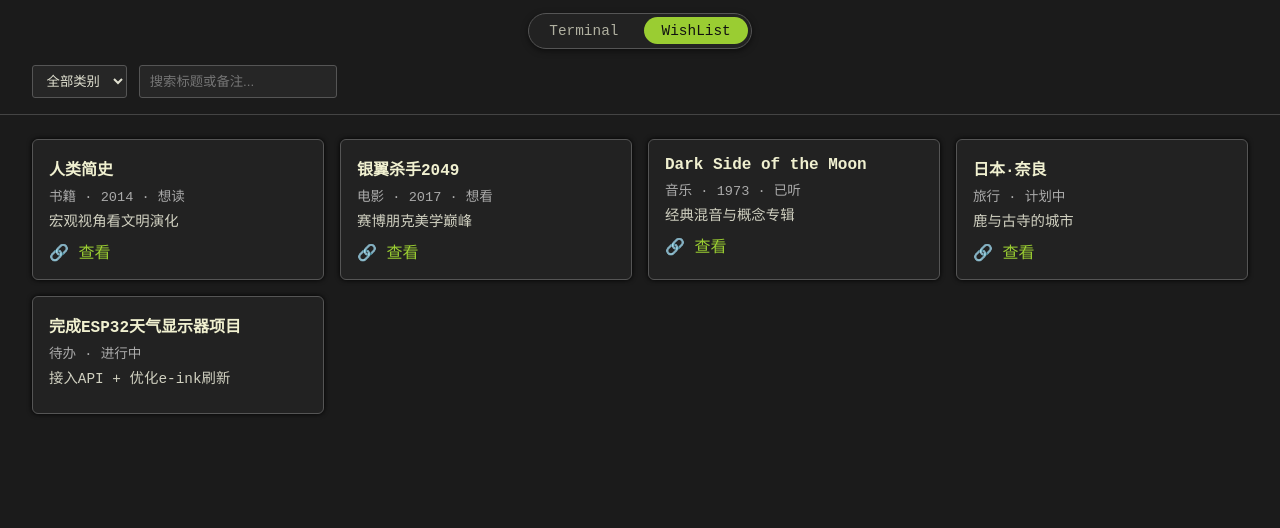
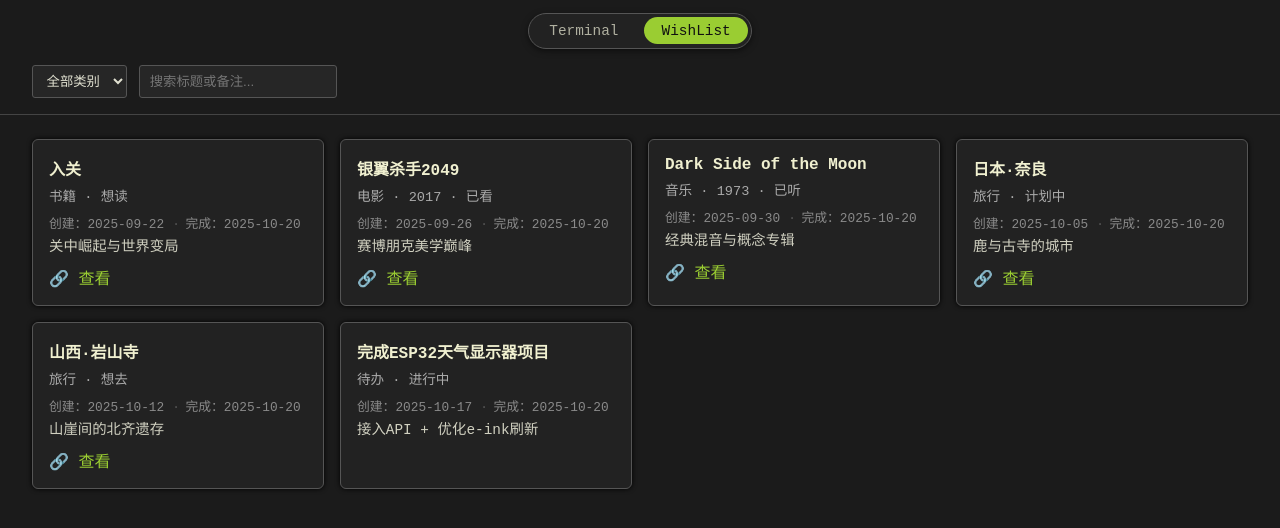
Before and after one commit to endoce/Fav-Cloud, a plain HTML site: page WishList.html in a window 1280 px wide. Shown: the part 54-582 px from the top of the page. Drawn offline with Linux system fonts and the light colour scheme.

Commit message:
Add creation and completion timelines to wishlist

```diff
--- a/WishList.html
+++ b/WishList.html
@@ -91,6 +91,23 @@
       color: #aaa;
       margin-bottom: 0.5rem;
     }
+    .timeline {
+      font-size: 0.8rem;
+      color: #8a8a8a;
+      display: flex;
+      flex-wrap: wrap;
+      gap: 0.5rem;
+      margin-bottom: 0.4rem;
+    }
+    .timeline span::before {
+      content: '·';
+      margin: 0 0.35rem 0 0;
+      color: #555;
+    }
+    .timeline span:first-child::before {
+      content: '';
+      margin: 0;
+    }
     .notes {
       font-size: 0.9rem;
       line-height: 1.3;
@@ -124,11 +141,12 @@
 
   <script>
     const data = [
-      {category: '书籍', title: '人类简史', creator: '尤瓦尔·赫拉利', year: 2014, status: '想读', notes: '宏观视角看文明演化', link: 'https://book.douban.com/subject/25985021/'},
-      {category: '电影', title: '银翼杀手2049', creator: 'Denis Villeneuve', year: 2017, status: '想看', notes: '赛博朋克美学巅峰', link: 'https://movie.douban.com/subject/10512661/'},
-      {category: '音乐', title: 'Dark Side of the Moon', creator: 'Pink Floyd', year: 1973, status: '已听', notes: '经典混音与概念专辑', link: 'https://music.apple.com/album/dark-side-of-the-moon/1065973692'},
-      {category: '旅行', title: '日本·奈良', creator: '', year: '', status: '计划中', notes: '鹿与古寺的城市', link: 'https://www.japan.travel/zh/spot/24/'},
-      {category: '待办', title: '完成ESP32天气显示器项目', creator: '自己', year: '', status: '进行中', notes: '接入API + 优化e-ink刷新', link: ''}
+      {category: '书籍', title: '入关', creator: '张明杨', year: '', status: '想读', notes: '关中崛起与世界变局', link: 'https://book.douban.com/subject/36613048/', createdAt: '2025-09-22', completedAt: '2025-10-20'},
+      {category: '电影', title: '银翼杀手2049', creator: 'Denis Villeneuve', year: 2017, status: '已看', notes: '赛博朋克美学巅峰', link: 'https://movie.douban.com/subject/10512661/', createdAt: '2025-09-26', completedAt: '2025-10-20'},
+      {category: '音乐', title: 'Dark Side of the Moon', creator: 'Pink Floyd', year: 1973, status: '已听', notes: '经典混音与概念专辑', link: 'https://music.apple.com/album/dark-side-of-the-moon/1065973692', createdAt: '2025-09-30', completedAt: '2025-10-20'},
+      {category: '旅行', title: '日本·奈良', creator: '', year: '', status: '计划中', notes: '鹿与古寺的城市', link: 'https://www.japan.travel/zh/spot/24/', createdAt: '2025-10-05', completedAt: '2025-10-20'},
+      {category: '旅行', title: '山西·岩山寺', creator: '', year: '', status: '想去', notes: '山崖间的北齐遗存', link: 'https://www.douban.com/location/10511750/', createdAt: '2025-10-12', completedAt: '2025-10-20'},
+      {category: '待办', title: '完成ESP32天气显示器项目', creator: '自己', year: '', status: '进行中', notes: '接入API + 优化e-ink刷新', link: '', createdAt: '2025-10-17', completedAt: '2025-10-20'}
     ];
 
     const container = document.getElementById('listContainer');
@@ -158,9 +176,15 @@
           const card = document.createElement('div');
           card.className = 'card';
           const metaParts = [item.category, item.year, item.status].filter(Boolean);
+          const timelineParts = [
+            item.createdAt ? `创建：${item.createdAt}` : '',
+            item.completedAt ? `完成：${item.completedAt}` : ''
+          ].filter(Boolean);
+
           card.innerHTML = [
             `<div class="title">${item.title}</div>`,
             `<div class="meta">${metaParts.join(' · ')}</div>`,
+            timelineParts.length ? `<div class="timeline">${timelineParts.map(text => `<span>${text}</span>`).join('')}</div>` : '',
             `<div class="notes">${item.notes}</div>`,
             item.link ? `<a href="${item.link}" target="_blank" rel="noopener noreferrer">🔗 查看</a>` : ''
           ].join('');
```
